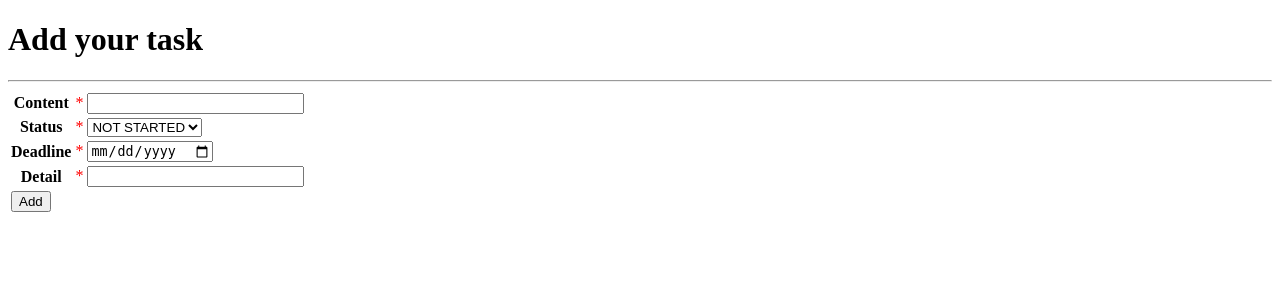
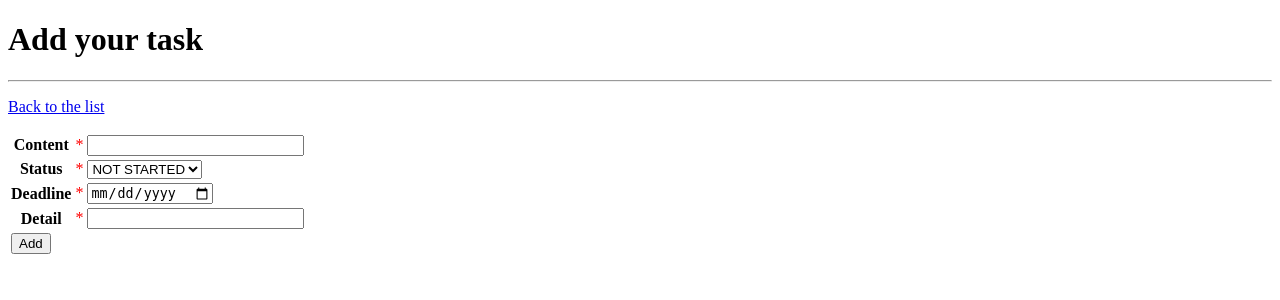
Before and after one commit to gacky35/CompleteTasks, a Flask app: page /add.html in a window 1280 px wide. Shown: the top 300 px of the page. Run offline with Flask 2, Linux system fonts and the light colour scheme; some libraries are stand-ins or nearby versions.

Commit message:
You can now return to the list without adding or editing

```diff
--- a/app.py
+++ b/app.py
@@ -26,7 +26,7 @@ def add():
     else:
         return render_template('add.html')
 
-@app.route('/list.html', methods=['POST'])
+@app.route('/list.html', methods=['POST', 'GET'])
 def display():
     if request.method == 'POST':
         session['name'] = request.form['user_name']
@@ -39,6 +39,11 @@ def display():
         else:
             tasks = pick()
             return render_template('list.html', username=username, tasks=tasks)
+
+    else:
+        username = session.get('name')
+        tasks = pick()
+        return render_template('list.html', username=username, tasks=tasks)
 
 @app.route('/edit.html', methods=['POST'])
 def edited():
--- a/templates/add.html
+++ b/templates/add.html
@@ -7,6 +7,7 @@
     <body>
         <h1>Add your task</h1>
         <hr>
+        <p><a href="list.html">Back to the list</a></p>
         <table>
             <form action="add.html" method="post", name="add", onSubmit="return confirm()">
                 <tr>
--- a/templates/edit.html
+++ b/templates/edit.html
@@ -7,6 +7,7 @@
     <body>
         <h1>Edit your task</h1>
         <hr>
+        <p><a href="list.html">Back to the list</a></p>
         <table>
             <form action="edit.html" method="post">
                 {% for task in tasks %}
--- a/templates/list.html
+++ b/templates/list.html
@@ -66,7 +66,7 @@
                         task.rows[i].style.display = "";
                     }
                 }
-            })
+            }
         </script>
     </body>
 </html>
```
